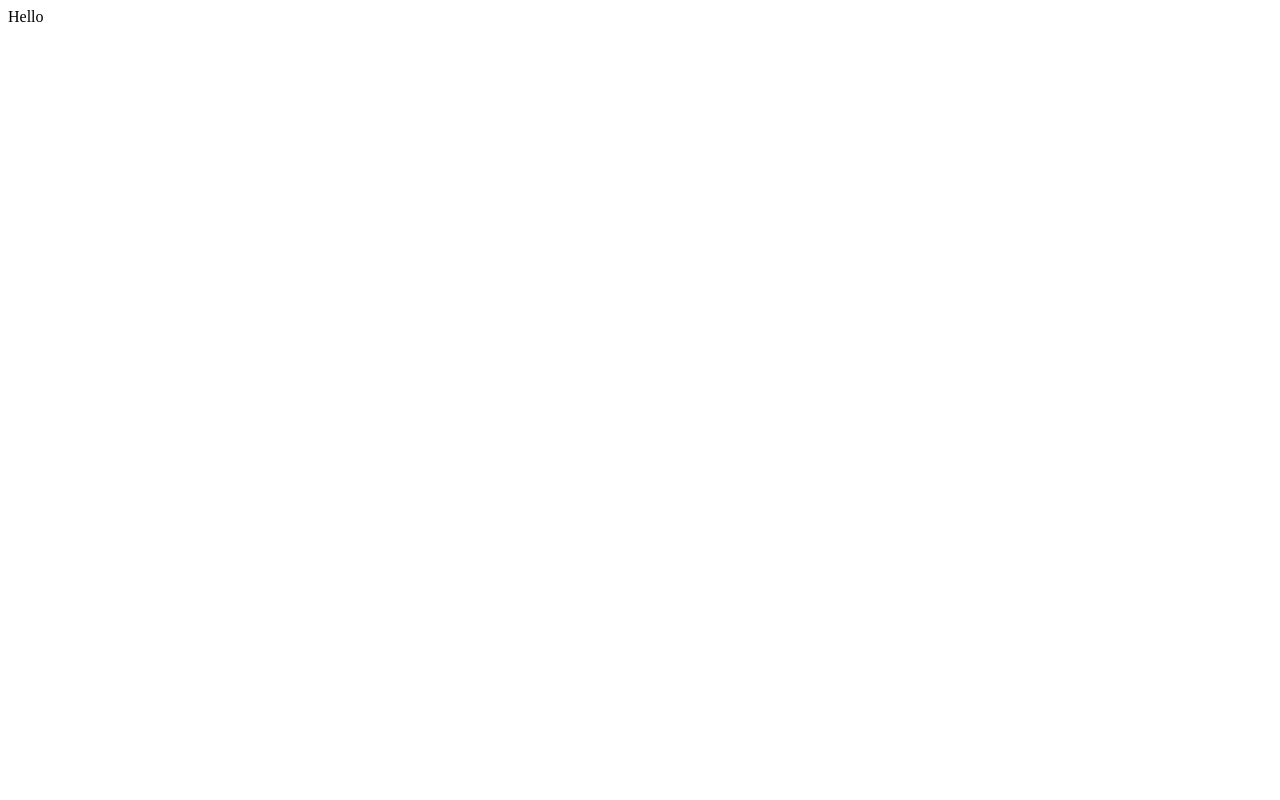
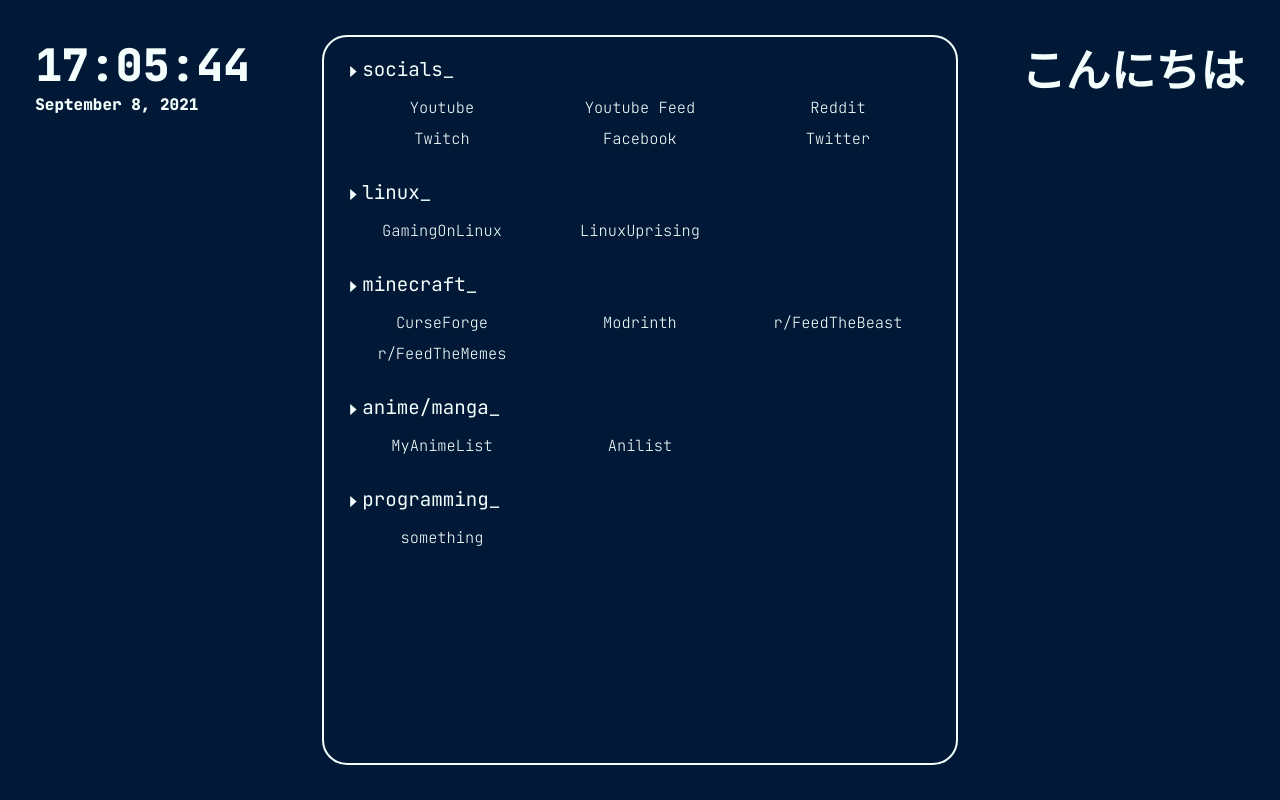
Before and after one commit to Blatts12/start-page, a React app: page / in a window 1280 px wide. Built offline with nearby package versions, Linux system fonts and the light colour scheme.

Commit message:
add clock, greet and wip links

```diff
--- a/package.json
+++ b/package.json
@@ -5,7 +5,9 @@
   "dependencies": {
     "react": "^17.0.2",
     "react-dom": "^17.0.2",
-    "react-scripts": "4.0.3"
+    "react-icons": "^4.2.0",
+    "react-scripts": "4.0.3",
+    "styled-components": "^5.3.1"
   },
   "scripts": {
     "start": "react-scripts start",
--- a/public/index.html
+++ b/public/index.html
@@ -5,39 +5,13 @@
     <link rel="icon" href="%PUBLIC_URL%/favicon.ico" />
     <meta name="viewport" content="width=device-width, initial-scale=1" />
     <meta name="theme-color" content="#000000" />
-    <meta
-      name="description"
-      content="Web site created using create-react-app"
-    />
-    <link rel="apple-touch-icon" href="%PUBLIC_URL%/logo192.png" />
-    <!--
-      manifest.json provides metadata used when your web app is installed on a
-      user's mobile device or desktop. See https://developers.google.com/web/fundamentals/web-app-manifest/
-    -->
-    <link rel="manifest" href="%PUBLIC_URL%/manifest.json" />
-    <!--
-      Notice the use of %PUBLIC_URL% in the tags above.
-      It will be replaced with the URL of the `public` folder during the build.
-      Only files inside the `public` folder can be referenced from the HTML.
-
-      Unlike "/favicon.ico" or "favicon.ico", "%PUBLIC_URL%/favicon.ico" will
-      work correctly both with client-side routing and a non-root public URL.
-      Learn how to configure a non-root public URL by running `npm run build`.
-    -->
-    <title>React App</title>
+    <link rel="preconnect" href="https://fonts.googleapis.com">
+    <link rel="preconnect" href="https://fonts.gstatic.com" crossorigin>
+    <link href="https://fonts.googleapis.com/css2?family=JetBrains+Mono:wght@200;400;800&display=swap" rel="stylesheet">
+    <title>Welcome</title>
   </head>
   <body>
     <noscript>You need to enable JavaScript to run this app.</noscript>
     <div id="root"></div>
-    <!--
-      This HTML file is a template.
-      If you open it directly in the browser, you will see an empty page.
-
-      You can add webfonts, meta tags, or analytics to this file.
-      The build step will place the bundled scripts into the <body> tag.
-
-      To begin the development, run `npm start` or `yarn start`.
-      To create a production bundle, use `npm run build` or `yarn build`.
-    -->
   </body>
 </html>
--- /dev/null
+++ b/src/Theme.js
@@ -0,0 +1,27 @@
+import { createGlobalStyle, ThemeProvider } from "styled-components";
+
+const theme = {
+  colors: {
+    bg: "#011936",
+    font: "#F4FFFD",
+    border: "#F4FFFD",
+  },
+};
+
+export const Theme = ({ children }) => (
+  <ThemeProvider theme={theme}>{children}</ThemeProvider>
+);
+
+export const GlobalStyle = createGlobalStyle`
+*, h1 {
+    margin: 0;
+    padding: 0;
+    font-family: 'JetBrains Mono', monospace;
+    font-weight: 400;
+    color: ${({ theme }) => theme.colors.font};
+}
+
+html, body {
+  background-color: ${({ theme }) => theme.colors.bg};
+}
+`;
--- a/src/components/App.js
+++ b/src/components/App.js
@@ -1,8 +1,26 @@
+import styled from "styled-components";
+import Clock from "./elements/Clock";
+import Greet from "./elements/Greet";
+import Main from "./Main";
+
+const AppContainer = styled.div`
+  width: 100vw;
+  height: 100vh;
+  padding: 2.75vw;
+  box-sizing: border-box;
+  display: grid;
+  grid-template-columns: 2fr 5fr 2fr;
+  grid-gap: 2em;
+  grid-template-areas: "clock main greet" "weather main weather_info";
+`;
+
 function App() {
   return (
-    <div className="App">
-      Hello
-    </div>
+    <AppContainer>
+      <Clock />
+      <Greet />
+      <Main />
+    </AppContainer>
   );
 }
 
--- /dev/null
+++ b/src/components/Main.js
@@ -0,0 +1,104 @@
+import React from "react";
+import styled from "styled-components";
+import { BiCaretRight } from "react-icons/bi";
+
+const MainContainer = styled.div`
+  padding: 1.5vw;
+  grid-area: main;
+  border: 2px solid ${({ theme }) => theme.colors.border};
+  border-radius: 25px;
+`;
+
+const CategoryContainer = styled.article`
+  margin-bottom: 30px;
+`;
+
+const CategoryTitle = styled.h3`
+  font-size: 1.5vw;
+  margin-bottom: 15px;
+
+  &::after {
+    content: "_";
+  }
+
+  & > svg {
+    vertical-align: middle;
+  }
+`;
+
+const CategoryBody = styled.div`
+  display: grid;
+  grid-template-columns: 1fr 1fr 1fr;
+  grid-row-gap: 10px;
+`;
+
+const CategoryEntry = styled.span`
+  font-family: "JetBrains Mono", monospace;
+  font-weight: 200;
+  font-size: 1.2vw;
+  text-align: center;
+`;
+
+const Main = () => {
+  return (
+    <MainContainer>
+      <CategoryContainer>
+        <CategoryTitle>
+          <BiCaretRight />
+          socials
+        </CategoryTitle>
+        <CategoryBody>
+          <CategoryEntry>Youtube</CategoryEntry>
+          <CategoryEntry>Youtube Feed</CategoryEntry>
+          <CategoryEntry>Reddit</CategoryEntry>
+          <CategoryEntry>Twitch</CategoryEntry>
+          <CategoryEntry>Facebook</CategoryEntry>
+          <CategoryEntry>Twitter</CategoryEntry>
+        </CategoryBody>
+      </CategoryContainer>
+      <CategoryContainer>
+        <CategoryTitle>
+          <BiCaretRight />
+          linux
+        </CategoryTitle>
+        <CategoryBody>
+          <CategoryEntry>GamingOnLinux</CategoryEntry>
+          <CategoryEntry>LinuxUprising</CategoryEntry>
+        </CategoryBody>
+      </CategoryContainer>
+      <CategoryContainer>
+        <CategoryTitle>
+          <BiCaretRight />
+          minecraft
+        </CategoryTitle>
+        <CategoryBody>
+          <CategoryEntry>CurseForge</CategoryEntry>
+          <CategoryEntry>Modrinth</CategoryEntry>
+          <CategoryEntry>r/FeedTheBeast</CategoryEntry>
+          <CategoryEntry>r/FeedTheMemes</CategoryEntry>
+        </CategoryBody>
+      </CategoryContainer>
+      <CategoryContainer>
+        <CategoryTitle>
+          <BiCaretRight />
+          anime/manga
+        </CategoryTitle>
+        <CategoryBody>
+          <CategoryEntry>MyAnimeList</CategoryEntry>
+          <CategoryEntry>Anilist</CategoryEntry>
+        </CategoryBody>
+      </CategoryContainer>
+      <CategoryContainer>
+        <CategoryTitle>
+          <BiCaretRight />
+          programming
+        </CategoryTitle>
+        <CategoryBody>
+          <CategoryEntry>something</CategoryEntry>
+        </CategoryBody>
+      </CategoryContainer>
+    </MainContainer>
+  );
+};
+
+export default Main;
--- /dev/null
+++ b/src/components/elements/Clock.js
@@ -0,0 +1,60 @@
+import React, { useEffect, useState } from "react";
+import styled from "styled-components";
+
+const ClockContainer = styled.div`
+  grid-area: clock;
+  display: flex;
+  flex-direction: column;
+`;
+
+const ClockText = styled.span`
+  font-size: 3.5vw;
+  font-family: "JetBrains Mono", monospace;
+  font-weight: 800;
+`;
+
+const DateText = styled.span`
+  font-size: 1.25vw;
+  font-family: "JetBrains Mono", monospace;
+  font-weight: 800;
+`;
+
+const Clock = () => {
+  const [date, setDate] = useState({
+    hours: "00",
+    minutes: "00",
+    seconds: "00",
+    date: "siema siema kurwa witam",
+  });
+
+  useEffect(() => {
+    const padNumber = (number) => {
+      return String(number).padStart(2, "0");
+    };
+
+    const updateDate = () => {
+      const newDate = new Date();
+      setDate({
+        hours: padNumber(newDate.getHours()),
+        minutes: padNumber(newDate.getMinutes()),
+        seconds: padNumber(newDate.getSeconds()),
+        date: new Intl.DateTimeFormat("en-US", { dateStyle: "long" }).format(
+          newDate
+        ),
+      });
+    };
+
+    updateDate();
+    const updater = setInterval(updateDate, 1000);
+    return () => clearInterval(updater);
+  }, []);
+
+  return (
+    <ClockContainer>
+      <ClockText>{`${date.hours}:${date.minutes}:${date.seconds}`}</ClockText>
+      <DateText>{date.date}</DateText>
+    </ClockContainer>
+  );
+};
+
+export default Clock;
--- /dev/null
+++ b/src/components/elements/Greet.js
@@ -0,0 +1,25 @@
+import React from "react";
+import styled from "styled-components";
+
+const GreetContainer = styled.div`
+  grid-area: greet;
+  text-align: right;
+`;
+
+const GreetText = styled.span`
+  font-size: 3.5vw;
+  font-family: "JetBrains Mono", monospace;
+  font-weight: 800;
+`;
+
+const Greet = () => {
+  const greets = ["Cześć!", "Hello!", "Hola!", "Servus!", "こんにちは"];
+
+  return (
+    <GreetContainer>
+      <GreetText>{greets[Math.floor(Math.random() * greets.length)]}</GreetText>
+    </GreetContainer>
+  );
+};
+
+export default Greet;
--- a/src/index.js
+++ b/src/index.js
@@ -1,10 +1,14 @@
 import React from "react";
 import ReactDOM from "react-dom";
 import App from "./components/App";
+import { GlobalStyle, Theme } from "./Theme";
 
 ReactDOM.render(
   <React.StrictMode>
-    <App />
+    <Theme>
+      <GlobalStyle />
+      <App />
+    </Theme>
   </React.StrictMode>,
   document.getElementById("root")
 );
```
Also changed, not shown: 1 other file.
